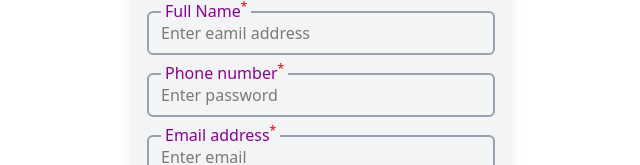
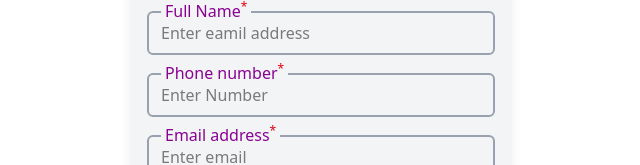
Before and after one commit to DeepakChauhan33/Prjintern, a React (Vite) app: page /createPage in a window 1280 px wide. Shown: the part 198-363 px from the top of the page, without its empty margins (319-959 px from the left). Built offline with nearby package versions, Linux system fonts and the light colour scheme.

Commit message:
Now last and final update

```diff
--- a/src/Components/CreatePage.jsx
+++ b/src/Components/CreatePage.jsx
@@ -54,7 +54,7 @@ const CreatePage = () => {
                     <input
                          className='h-10 outline-none'
                          type="number"
-                         placeholder='Enter password'
+                         placeholder='Enter Number'
                          required />
 
                 </div>
```
